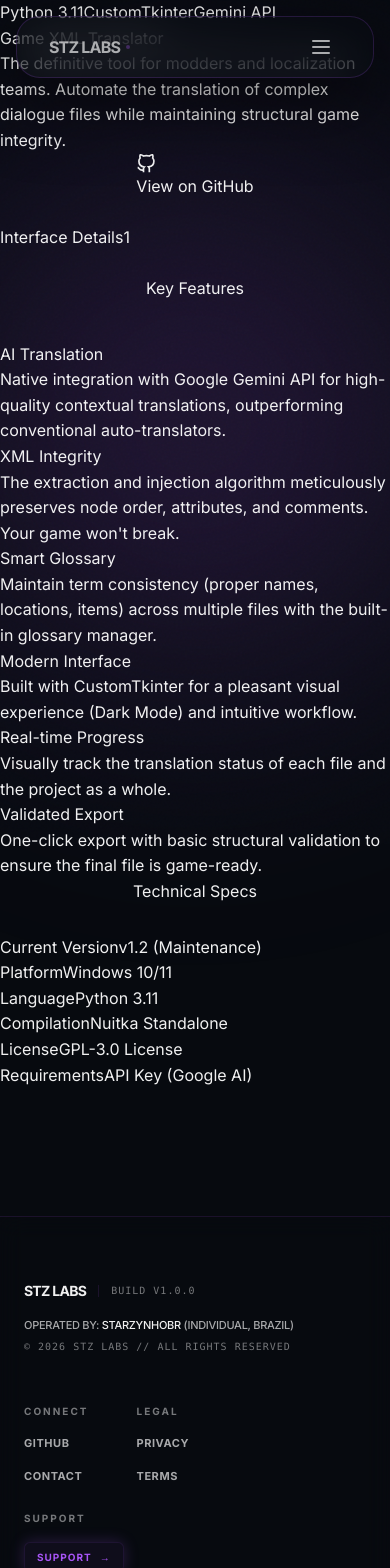
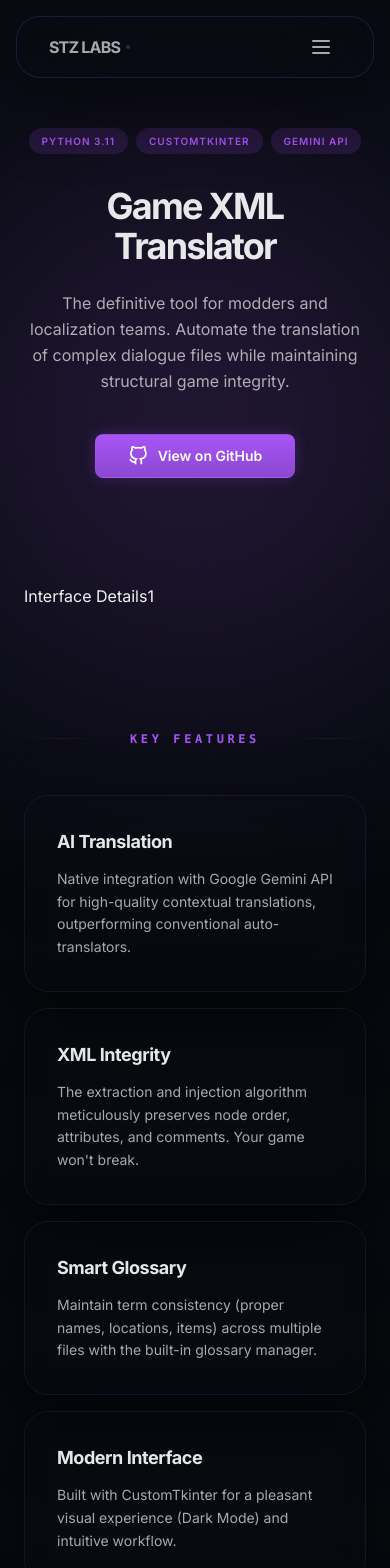
Before and after one commit to starzynhobr/stz-labs, a Next.js app: page /projects/game-xml-translator in a window 390 px wide. Shown: the top 1568 px of the page. Built offline with nearby package versions, Linux system fonts and the light colour scheme.

Commit message:
feat(ui): expand visual system to project details page and final slug refactor

```diff
--- a/app/projects/[slug]/page.js
+++ b/app/projects/[slug]/page.js
@@ -3,6 +3,8 @@
 import RepoStats from '../../../components/RepoStats';
 import TranslatedText from '../../../components/TranslatedText';
 import { projects } from '../../../data/projects';
+import { Button } from '../../../components/ui/Button';
+import { Badge } from '../../../components/ui/Badge';
 
 const getProjectBySlug = (slug) => projects.find((project) => project.slug === slug);
 
@@ -49,32 +51,34 @@
     const extraGalleryItems = heroGalleryItem ? gallery.filter((item) => item.src !== heroGalleryItem.src) : [];
 
     return (
-        <main>
-            <section className="product-hero">
-                <div className="container">
-                    <div className="hero-tags">
+        <main className="min-h-screen bg-transparent pt-32 pb-24 relative overflow-hidden">
+            {/* Project Hero */}
+            <section className="relative w-full max-w-5xl mx-auto px-6 mb-20 text-center">
+                <div className="flex flex-wrap justify-center gap-2 mb-8">
                     {hero.tags.map((tag) => (
-                            <span key={tag} className="hero-tag">
+                        <Badge key={tag} variant="default" className="text-[10px] uppercase tracking-widest px-3 py-1">
                             {tag}
-                            </span>
+                        </Badge>
                     ))}
                 </div>
-                    <TranslatedText as="h1" i18nKey={hero.titleKey} />
-                    <TranslatedText as="p" i18nKey={hero.descriptionKey} />
 
-                    <div style={{ display: 'flex', gap: '15px', justifyContent: 'center' }}>
+                <TranslatedText as="h1" className="text-4xl md:text-6xl font-bold tracking-tighter text-[var(--text-heading)] mb-6" i18nKey={hero.titleKey} />
+                <TranslatedText as="p" className="text-base md:text-xl text-[var(--text-secondary)] leading-relaxed max-w-2xl mx-auto mb-10" i18nKey={hero.descriptionKey} />
+
+                <div className="flex flex-wrap items-center justify-center gap-4">
                     {hero.actionLinks?.length ? (
                         hero.actionLinks.map((link, idx) => (
-                                <a
+                            <Button
                                 key={idx}
-                                    href={link.url}
-                                    target="_blank"
-                                    rel="noreferrer"
-                                    className={`btn btn-${link.variant || 'primary'}`}
+                                asChild
+                                variant={link.variant === 'secondary' ? 'secondary' : 'primary'}
+                                size="default"
+                                className="px-8"
                             >
+                                <a href={link.url} target="_blank" rel="noreferrer" style={link.style}>
                                     {link.icon && (
                                         <span
-                                            style={{ marginRight: '8px', display: 'flex', alignItems: 'center' }}
+                                            className="mr-2.5 flex items-center"
                                             dangerouslySetInnerHTML={{ __html: link.icon }}
                                         />
                                     )}
@@ -84,9 +88,11 @@
                                         <span>{link.label}</span>
                                     )}
                                 </a>
+                            </Button>
                         ))
                     ) : hero.githubUrl ? (
-                            <a href={hero.githubUrl} target="_blank" rel="noreferrer" className="btn btn-primary">
+                        <Button asChild variant="primary" size="default" className="px-8">
+                            <a href={hero.githubUrl} target="_blank" rel="noreferrer">
                                 <svg
                                     width="20"
                                     height="20"
@@ -94,77 +100,86 @@
                                     fill="none"
                                     stroke="currentColor"
                                     strokeWidth="2"
-                                    style={{ marginRight: '8px' }}
+                                    className="mr-2.5"
                                 >
                                     <path d="M9 19c-5 1.5-5-2.5-7-3m14 6v-3.87a3.37 3.37 0 0 0-.94-2.61c3.14-.35 6.44-1.54 6.44-7A5.44 5.44 0 0 0 20 4.77 5.07 5.07 0 0 0 19.91 1S18.73.65 16 2.48a13.38 13.38 0 0 0-7 0C6.27.65 5.09 1 5.09 1A5.07 5.07 0 0 0 5 4.77a5.44 5.44 0 0 0-1.5 3.78c0 5.42 3.3 6.61 6.44 7A3.37 3.37 0 0 0 9 18.13V22" />
                                 </svg>
                                 <TranslatedText as="span" i18nKey={hero.githubLabelKey} />
                             </a>
+                        </Button>
                     ) : (
-                            <span
-                                className="btn btn-primary"
-                                aria-disabled="true"
-                                style={{ opacity: 0.65, pointerEvents: 'none' }}
-                            >
+                        <Button variant="primary" size="default" disabled className="px-8 opacity-50 cursor-not-allowed">
                             <TranslatedText as="span" i18nKey={hero.githubLabelKey} />
-                            </span>
+                        </Button>
                     )}
-                    </div>
                 </div>
             </section>
 
-            {heroGalleryItem ? (
-                <section className="product-gallery-section">
-                    <div className="container">
+            {heroGalleryItem && (
+                <section className="container max-w-5xl mx-auto px-6 mb-24 relative z-10">
                     <ProjectGalleryDetails
                         heroItem={heroGalleryItem}
                         items={extraGalleryItems}
                     />
-                    </div>
                 </section>
-            ) : null}
+            )}
 
-            <section className="features-section">
-                <div className="container">
+            {/* Features Section */}
+            <section className="container max-w-5xl mx-auto px-6 mb-24">
+                <div className="flex items-center gap-4 mb-12">
+                     <div className="h-px bg-gradient-to-r from-transparent via-[var(--border-subtle)] to-transparent flex-1" />
                      <TranslatedText
                         as="h2"
-                        style={{ marginBottom: '40px', textAlign: 'center' }}
+                        className="text-xs font-mono uppercase tracking-[0.3em] text-[var(--accent)] font-bold px-4"
                         i18nKey="sections.features_title"
                     />
-                    <div className="features-grid">
+                     <div className="h-px bg-gradient-to-r from-transparent via-[var(--border-subtle)] to-transparent flex-1" />
+                </div>
+
+                <div className="grid grid-cols-1 md:grid-cols-2 lg:grid-cols-3 gap-4">
                     {features.map((feature) => (
-                            <div className="feature-card" key={feature.titleKey}>
-                                <TranslatedText as="h3" i18nKey={feature.titleKey} />
-                                <TranslatedText as="p" i18nKey={feature.descriptionKey} />
-                            </div>
+                        <article
+                            key={feature.titleKey}
+                            className="p-8 rounded-[var(--radius-card)] bg-[var(--surface-primary)] backdrop-blur-[var(--backdrop-blur)] border [border-color:var(--border-subtle)] shadow-[var(--shadow)] hover:[border-color:var(--border-hover)] transition-all duration-300 group"
+                        >
+                            <h3 className="text-lg font-bold text-[var(--text-heading)] mb-3 tracking-tight group-hover:text-[var(--accent)] transition-colors">
+                                <TranslatedText as="span" i18nKey={feature.titleKey} />
+                            </h3>
+                            <TranslatedText as="p" className="text-sm text-[var(--text-secondary)] leading-relaxed" i18nKey={feature.descriptionKey} />
+                        </article>
                     ))}
-                    </div>
                 </div>
             </section>
 
-            <section className="specs-section">
-                <div className="container">
+            {/* Specifications Section */}
+            <section className="container max-w-4xl mx-auto px-6">
+                <article className="p-10 rounded-[var(--radius-card)] bg-[var(--surface-3)] border [border-color:var(--border-strong)] relative overflow-hidden group">
+                    <div className="absolute inset-0 bg-gradient-to-br from-[var(--accent)]/5 via-transparent to-transparent pointer-events-none" />
+
                     <TranslatedText
                         as="h2"
-                        style={{ textAlign: 'center', marginBottom: '30px' }}
+                        className="text-xl font-bold text-[var(--text-heading)] mb-8 tracking-tight flex items-center gap-3 relative z-10"
                         i18nKey="sections.specs_title"
                     />
-                    <div className="specs-list">
+
+                    <div className="grid grid-cols-1 sm:grid-cols-2 gap-y-4 gap-x-12 relative z-10">
                         {specs.map((spec) => (
                             <div
-                                className="spec-item"
                                 key={`${spec.labelKey}-${spec.value || spec.repoName || 'dynamic'}`}
+                                className="flex justify-between items-center py-3 border-b [border-color:var(--border-subtle)] last:border-0 hover:bg-[var(--accent)]/[0.02] transition-colors"
                             >
-                                <TranslatedText as="span" className="spec-label" i18nKey={spec.labelKey} />
+                                <TranslatedText as="span" className="text-xs font-mono uppercase tracking-widest text-[var(--text-muted)]" i18nKey={spec.labelKey} />
+                                <div className="text-sm font-bold text-[var(--text-primary)]">
                                     {spec.repoName ? (
                                         <RepoStats repoName={spec.repoName} variant="release-inline" />
                                     ) : (
                                         <span>{spec.value}</span>
                                     )}
                                 </div>
+                            </div>
                         ))}
                     </div>
-                </div>
+                </article>
             </section>
         </main>
     );
```
Lines whose indentation alone changed are shown as unchanged.
